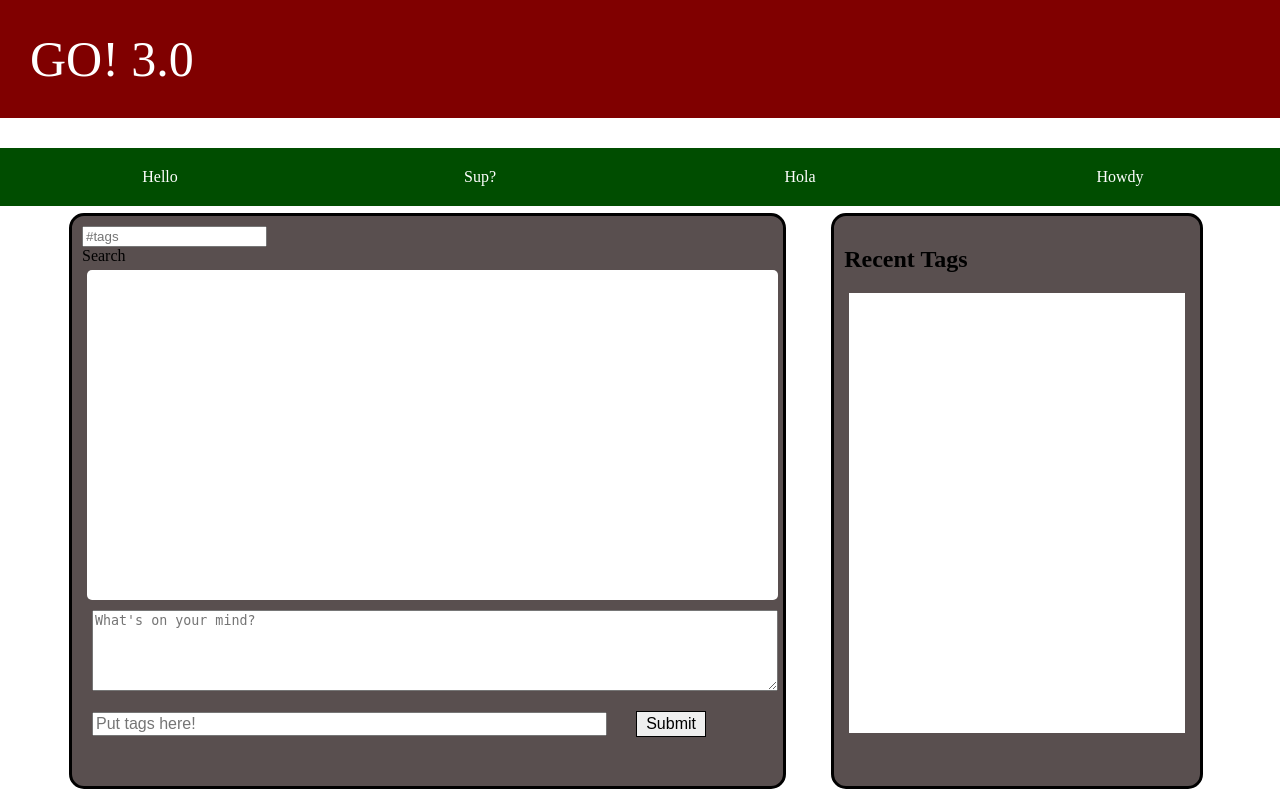
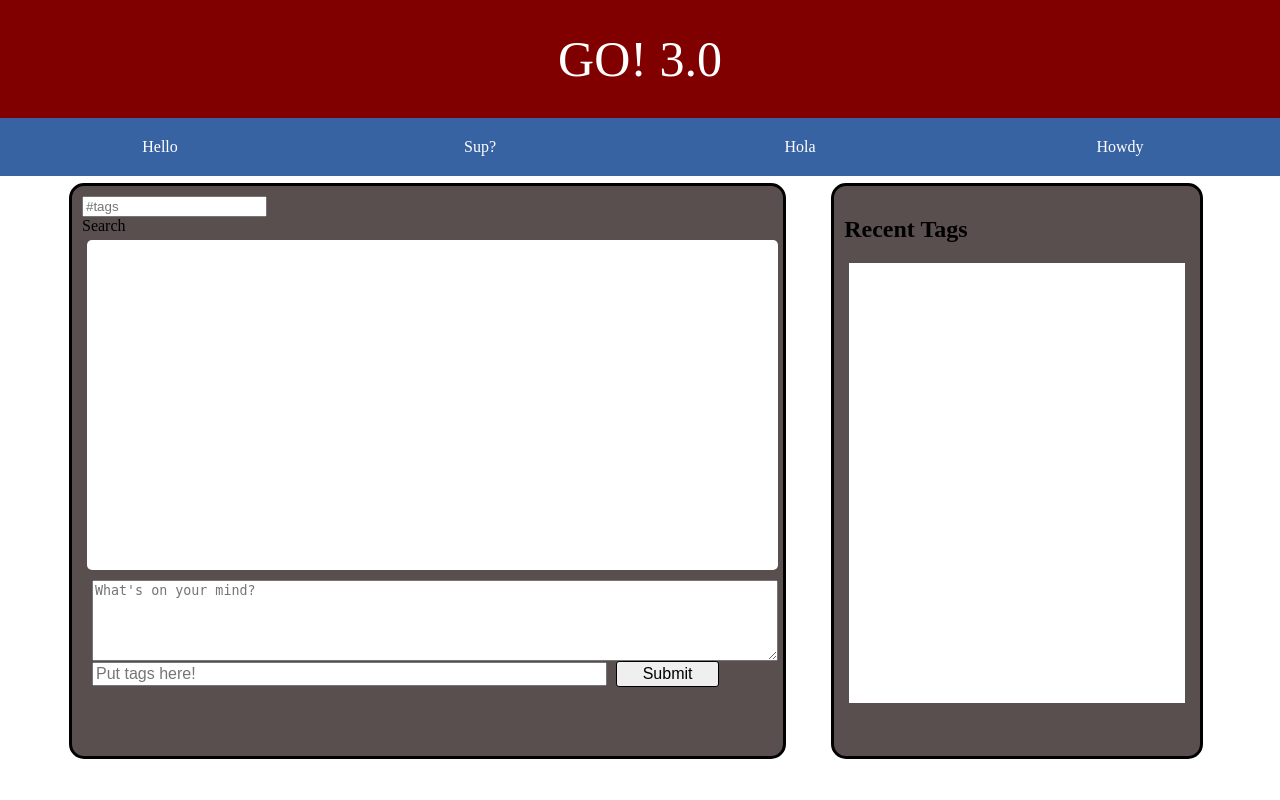
Before and after one commit to Haverford-FIG/GoBoard, a Django app: page / in a window 1280 px wide. Run offline with Django 3.2, Linux system fonts and the light colour scheme; some libraries are stand-ins or nearby versions.

Commit message:
more css shit

```diff
--- a/static/css/main.css
+++ b/static/css/main.css
@@ -5,9 +5,10 @@
 
 #submit{
 border:1px solid black;
-padding:5px;
-width:70px;
-margin:20px;
+padding-top:3px;
+padding-bottom:3px;
+border-radius:3px;
+width:15%;
 }
 
 #submit:hover {
@@ -129,7 +130,7 @@
 color:white;
 background-color:maroon;
 padding:30px;
-margin-bottom:30px;
+text-align:center;
 }
 
 input#tags{
@@ -137,10 +138,6 @@
     margin-right:5px;
 }
 
-#submit{
-    padding-top:3px;
-    padding-bottom:3px;
-}
 .kwicks {
  position:relative;
  height: 60px;
@@ -161,7 +158,7 @@
  margin:0px;
  float: center;
  border-right:1px solid #134D00;
- background-color:#004D00;
+ background-color:#3863A3;
  }
 
-.kwicks > a:last-child { border-right:0px; } }
+.kwicks > a:last-child { border-right:0px; }
```
